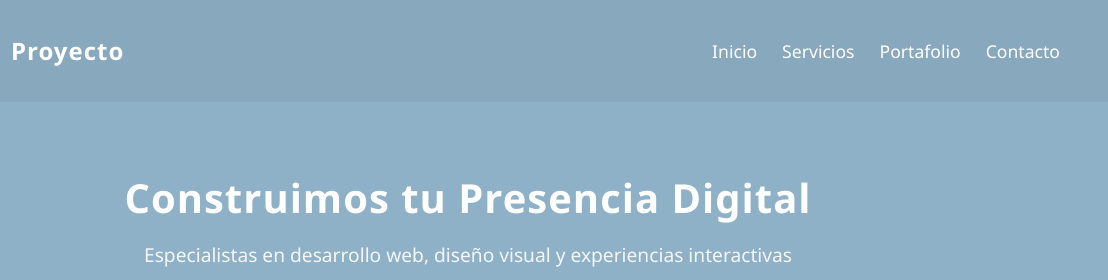
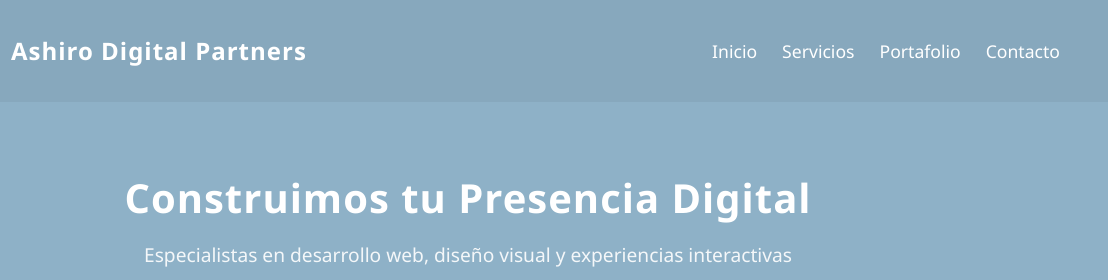
Before and after one commit to Stoekz/Proyecto_01, a plain HTML site: page index.html in a window 1280 px wide. Shown: the top 280 px of the page, 172-1280 px from the left. Drawn offline with Linux system fonts and the light colour scheme.

Commit message:
Change company name to 'Ashiro Digital Partners'
Updated company name in header and ensured HTML structure is intact.

```diff
--- a/index.html
+++ b/index.html
@@ -12,7 +12,7 @@
         <nav class="navbar">
             <div class="brand">
                 <img src="imagenes/logo_A_Y_transparente.png" alt="Logo de la empresa" class="logo-img">
-                <span class="company-name">Proyecto</span>
+                <span class="company-name">Ashiro Digital Partners</span>
             </div>
 
             <ul class="nav-links">
```
